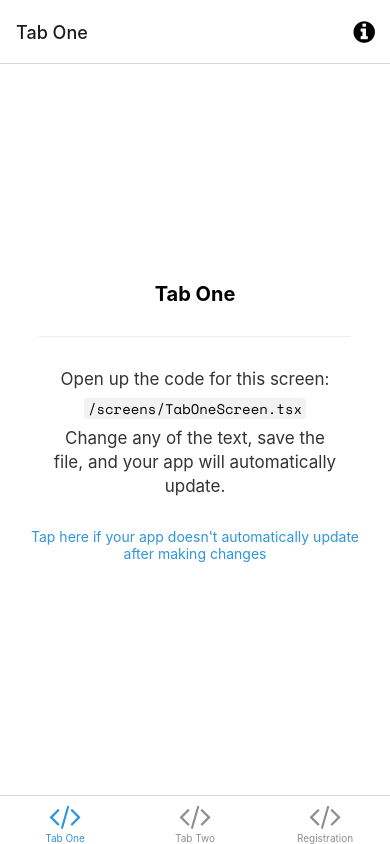
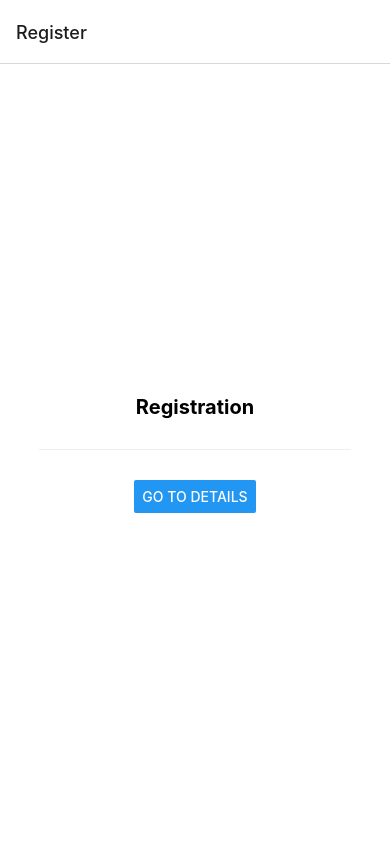
Before and after one commit to joshuayapwj98/jobee, a React Native app: screen /TabOne in a window 390 px wide. Built offline with nearby package versions, Linux system fonts and the light colour scheme; what expo-linking would draw is missing.

Commit message:
Add Registration navigation

```diff
--- a/navigation/LinkingConfiguration.ts
+++ b/navigation/LinkingConfiguration.ts
@@ -13,6 +13,13 @@ const linking: LinkingOptions<RootStackParamList> = {
   prefixes: [Linking.makeUrl('/')],
   config: {
     screens: {
+      Register: {
+        screens: {
+          RegisterScreen: 'Register',
+        }
+      },
+      Modal: 'modal',
+      NotFound: '*',
       Root: {
         screens: {
           TabOne: {
@@ -25,10 +32,13 @@ const linking: LinkingOptions<RootStackParamList> = {
               TabTwoScreen: 'two',
             },
           },
+          TabThree: {
+            screens: {
+              TabThreeScreen: 'three',
+            },
+          }
         },
       },
-      Modal: 'modal',
-      NotFound: '*',
     },
   },
 };
--- a/navigation/index.tsx
+++ b/navigation/index.tsx
@@ -38,7 +38,10 @@ const Stack = createNativeStackNavigator<RootStackParamList>();
 
 function RootNavigator() {
   return (
-    <Stack.Navigator>
+    <Stack.Navigator
+      initialRouteName="Register"
+    >
+      <Stack.Screen name="Register" component={RegisterScreen} />
       <Stack.Screen name="Root" component={BottomTabNavigator} options={{ headerShown: false }} />
       <Stack.Screen name="NotFound" component={NotFoundScreen} options={{ title: 'Oops!' }} />
       <Stack.Group screenOptions={{ presentation: 'modal' }}>
@@ -97,7 +100,7 @@ function BottomTabNavigator() {
         name="TabThree"
         component={RegisterScreen} // To be converted to another tab
         options={{
-          title: 'Registration',
+          title: 'Tab Three',
           tabBarIcon: ({ color }) => <TabBarIcon name="code" color={color} />,
         }}
       />
--- a/screens/RegisterScreen.tsx
+++ b/screens/RegisterScreen.tsx
@@ -1,15 +1,18 @@
-import { StatusBar } from 'expo-status-bar';
+import * as React from 'react';
+import { View, Text } from '../components/Themed';
+import { Button } from 'react-native';
+import { NavigationContainer } from '@react-navigation/native';
+import { createNativeStackNavigator } from '@react-navigation/native-stack';
+
 import { Platform, StyleSheet } from 'react-native';
 
-import EditScreenInfo from '../components/EditScreenInfo';
-import { Text, View } from '../components/Themed';
-
-export default function ModalScreen() {
+export default function RegisterScreen({ navigation }) {
     return (
         <View style={styles.container}>
             <Text style={styles.title}>Registration</Text>
             <View style={styles.separator} lightColor="#eee" darkColor="rgba(255,255,255,0.1)" />
-
+            <Button title="Go to Details"
+                onPress={() => navigation.navigate('Root')} />
         </View>
     );
 }
--- a/types.tsx
+++ b/types.tsx
@@ -14,6 +14,7 @@ declare global {
 }
 
 export type RootStackParamList = {
+  Register: undefined;
   Root: NavigatorScreenParams<RootTabParamList> | undefined;
   Modal: undefined;
   NotFound: undefined;
@@ -25,6 +26,7 @@ export type RootStackScreenProps<Screen extends keyof RootStackParamList> = Nati
 >;
 
 export type RootTabParamList = {
+  Register: undefined;
   TabOne: undefined;
   TabTwo: undefined;
   TabThree: undefined;
```
Lines whose indentation alone changed are shown as unchanged.
